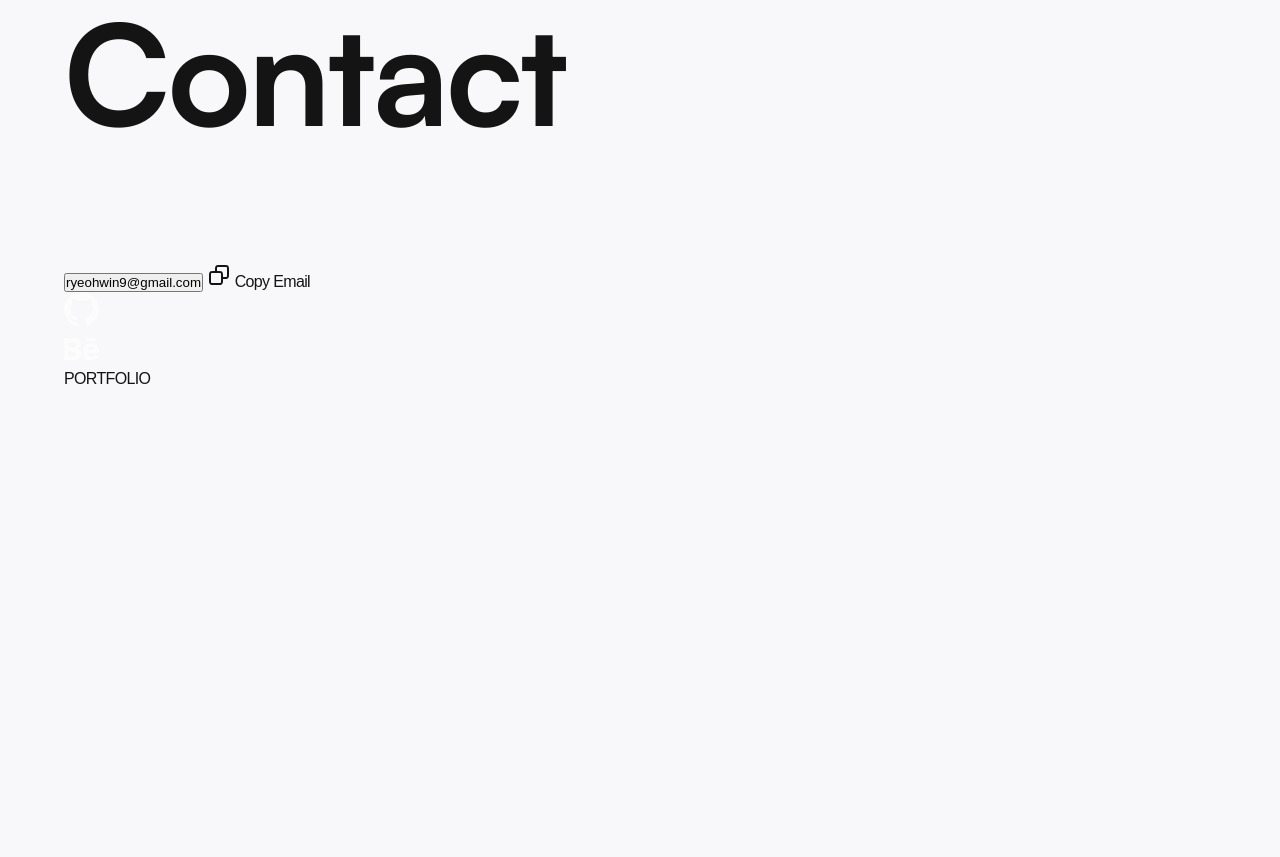
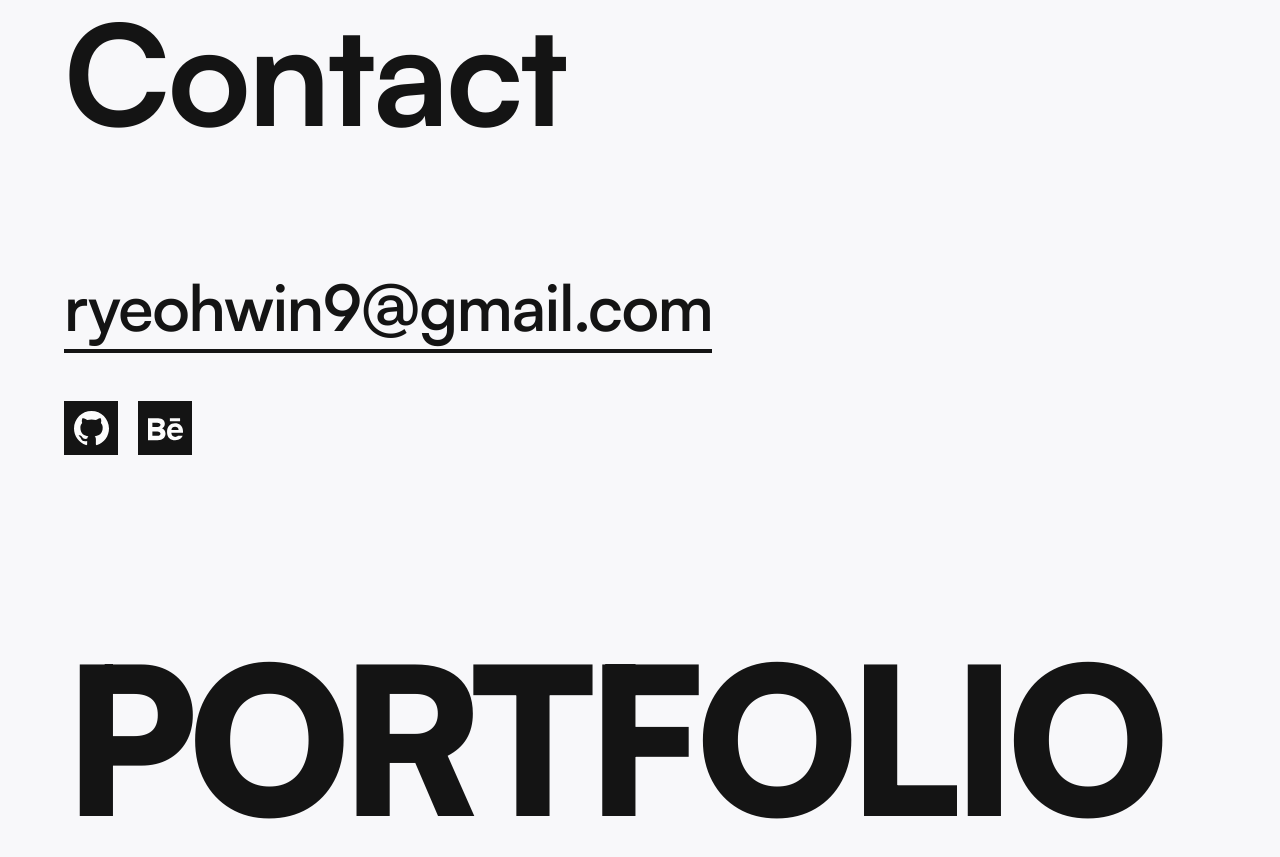
Before and after one commit to ocksoosoo/portfolio, a plain HTML site: page index.html in a window 1280 px wide. Shown: the part 8873-9730 px from the top of the page. Before the commit the page ends 9261 px from the top, so only its background shows below. Drawn offline with nearby package versions, Linux system fonts and the light colour scheme; a web font is replaced by a local one.

Commit message:
feat: complement contact section

```diff
--- a/css/style.css
+++ b/css/style.css
@@ -721,6 +721,89 @@ nav > ul > li > a.is-active::after {
     opacity: 1;
 }
 
+/* contact(footer) */
+.contact__email > button {
+  /* 기본 버튼 스타일 제거 */
+    appearance: none;
+    border: none;
+    background: none;
+    padding: 0;
+    font: inherit;
+    color: inherit;
+
+    position: relative;
+    border-bottom: 4px solid var(--color-text);
+    font-family: var(--font-en);
+    font-size: var(--font-size-display);
+    font-weight: var(--font-weight-semibold);
+    letter-spacing: var(--letter-spacing-en);
+    color: var(--color-text);
+    cursor: pointer;
+  }
+
+.contact__tooltip {
+    position: absolute;
+    /* 임시 배치 */
+    right: 5%;
+    bottom: 0;
+    transform: translateY(50%);
+
+    display: flex;
+    align-items: center;
+    gap: var(--space-3xs);
+    padding: var(--space-3xs) var(--space-2xs);
+
+    background-color: var(--color-primary);
+    border-radius: 999px;
+    font-family: var(--font-en);
+    font-size: 16px;
+    font-weight: var(--font-weight-medium);
+    white-space: nowrap;
+
+    opacity: 0;
+    pointer-events: none;
+    transition: opacity 0.2s;
+}
+
+.contact__email > button:hover .contact__tooltip,
+.contact__email > button:focus-visible .contact__tooltip {
+    opacity: 1;
+}
+
+.contact__socials {
+    display: flex;
+    align-items: center;
+    gap: var(--space-2xs);
+    margin-top: var(--space-l);
+}
+
+.contact__socials a {
+    display: flex;
+    justify-content: center;
+    align-items: center;
+    width: 54px;
+    aspect-ratio: 1;
+    background-color: var(--color-text);
+    color: var(--color-text-reverse);
+    transition: background-color 0.2s color 0.3s;
+}
+
+.contact__socials a:hover {
+    background-color: var(--color-primary);
+    color: var(--color-text);
+}
+
+#contact > .container > p {
+    margin-top: var(--space-4xl);
+    font-family: var(--font-en);
+    font-size: 16vw;
+    font-weight: var(--font-weight-black);
+    letter-spacing: -0.05em;
+    line-height: 1;
+    white-space: nowrap;
+    user-select: none;
+}
+
 /* screen reader only */
 .sr-only {
   position: absolute;
--- a/index.html
+++ b/index.html
@@ -344,16 +344,19 @@
         <div class="container">
             <h2 class="heading">Contact</h2>
             <div class="contact__email">
-                <button>ryeohwin9@gmail.com</button>
-                <span>
-                    <svg xmlns="http://www.w3.org/2000/svg" width="24" height="24" viewBox="0 0 24 24" fill="none">
-                        <path d="M9 9V6.2C9 5.08 9 4.52 9.218 4.092C9.41 3.715 9.715 3.41 10.092 3.218C10.52 3 11.08 3 12.2 3H17.8C18.92 3 19.48 3 19.908 3.218C20.2843 3.40974 20.5903 3.71569 20.782 4.092C21 4.52 21 5.08 21 6.2V11.8C21 12.92 21 13.48 20.782 13.908C20.5903 14.2843 20.2843 14.5903 19.908 14.782C19.48 15 18.92 15 17.803 15H15M9 9H6.2C5.08 9 4.52 9 4.092 9.218C3.71569 9.40974 3.40974 9.71569 3.218 10.092C3 10.52 3 11.08 3 12.2V17.8C3 18.92 3 19.48 3.218 19.908C3.40974 20.2843 3.71569 20.5903 4.092 20.782C4.519 21 5.079 21 6.197 21H11.804C12.921 21 13.48 21 13.908 20.782C14.2843 20.5903 14.5903 20.2843 14.782 19.908C15 19.48 15 18.921 15 17.803V15M9 9H11.8C12.92 9 13.48 9 13.908 9.218C14.2843 9.40974 14.5903 9.71569 14.782 10.092C15 10.519 15 11.079 15 12.197V15" stroke-width="2" stroke-linecap="round" stroke-linejoin="round" stroke="#141414"/>
-                    </svg>
-                    Copy Email
-                </span>
+                <button>
+                    ryeohwin9@gmail.com
+
+                    <span class="contact__tooltip" aria-hidden="true">
+                        <svg xmlns="http://www.w3.org/2000/svg" width="24" height="24" viewBox="0 0 24 24" fill="none">
+                            <path d="M9 9V6.2C9 5.08 9 4.52 9.218 4.092C9.41 3.715 9.715 3.41 10.092 3.218C10.52 3 11.08 3 12.2 3H17.8C18.92 3 19.48 3 19.908 3.218C20.2843 3.40974 20.5903 3.71569 20.782 4.092C21 4.52 21 5.08 21 6.2V11.8C21 12.92 21 13.48 20.782 13.908C20.5903 14.2843 20.2843 14.5903 19.908 14.782C19.48 15 18.92 15 17.803 15H15M9 9H6.2C5.08 9 4.52 9 4.092 9.218C3.71569 9.40974 3.40974 9.71569 3.218 10.092C3 10.52 3 11.08 3 12.2V17.8C3 18.92 3 19.48 3.218 19.908C3.40974 20.2843 3.71569 20.5903 4.092 20.782C4.519 21 5.079 21 6.197 21H11.804C12.921 21 13.48 21 13.908 20.782C14.2843 20.5903 14.5903 20.2843 14.782 19.908C15 19.48 15 18.921 15 17.803V15M9 9H11.8C12.92 9 13.48 9 13.908 9.218C14.2843 9.40974 14.5903 9.71569 14.782 10.092C15 10.519 15 11.079 15 12.197V15" stroke-width="2" stroke-linecap="round" stroke-linejoin="round" stroke="#141414"/>
+                        </svg>
+                        Copy Email
+                    </span>
+                </button>
 
                <ul class="contact__socials">
-                <li class="contact__socials-list">
+                <li>
                     <a href="#">
                         <svg id="github" xmlns="http://www.w3.org/2000/svg" width="35" height="35" viewBox="0 0 35 35" fill="none">
                             <g clip-path="url(#clip0_730_748)">
@@ -361,7 +364,7 @@
                                 <path d="M0 0H35V35H0V0Z" fill="white"/>
                                 </mask>
                                 <g mask="url(#mask0_730_748)">
-                                <path d="M17.5 0C7.83125 0 0 7.83125 0 17.5C0 25.2438 5.00938 31.7844 11.9656 34.1031C12.8406 34.2563 13.1687 33.7313 13.1687 33.2719C13.1687 32.8563 13.1469 31.4781 13.1469 30.0125C8.75 30.8219 7.6125 28.9406 7.2625 27.9563C7.06563 27.4531 6.2125 25.9 5.46875 25.4844C4.85625 25.1563 3.98125 24.3469 5.44688 24.325C6.825 24.3031 7.80938 25.5938 8.1375 26.1187C9.7125 28.7656 12.2281 28.0219 13.2344 27.5625C13.3875 26.425 13.8469 25.6594 14.35 25.2219C10.4563 24.7844 6.3875 23.275 6.3875 16.5813C6.3875 14.6781 7.06563 13.1031 8.18125 11.8781C8.00625 11.4406 7.39375 9.64688 8.35625 7.24063C8.35625 7.24063 9.82187 6.78125 13.1687 9.03438C14.5688 8.64062 16.0562 8.44375 17.5438 8.44375C19.0312 8.44375 20.5188 8.64062 21.9188 9.03438C25.2656 6.75938 26.7313 7.24063 26.7313 7.24063C27.6938 9.64688 27.0813 11.4406 26.9063 11.8781C28.0219 13.1031 28.7 14.6562 28.7 16.5813C28.7 23.2969 24.6094 24.7844 20.7156 25.2219C21.35 25.7688 21.8969 26.8188 21.8969 28.4594C21.8969 30.8 21.875 32.6813 21.875 33.2719C21.875 33.7313 22.2031 34.2781 23.0781 34.1031C26.5521 32.9302 29.5709 30.6975 31.7095 27.7191C33.8481 24.7407 34.999 21.1667 35 17.5C35 7.83125 27.1688 0 17.5 0Z" fill-rule="evenodd" clip-rule="evenodd" fill="#FCFCFC"/>
+                                <path d="M17.5 0C7.83125 0 0 7.83125 0 17.5C0 25.2438 5.00938 31.7844 11.9656 34.1031C12.8406 34.2563 13.1687 33.7313 13.1687 33.2719C13.1687 32.8563 13.1469 31.4781 13.1469 30.0125C8.75 30.8219 7.6125 28.9406 7.2625 27.9563C7.06563 27.4531 6.2125 25.9 5.46875 25.4844C4.85625 25.1563 3.98125 24.3469 5.44688 24.325C6.825 24.3031 7.80938 25.5938 8.1375 26.1187C9.7125 28.7656 12.2281 28.0219 13.2344 27.5625C13.3875 26.425 13.8469 25.6594 14.35 25.2219C10.4563 24.7844 6.3875 23.275 6.3875 16.5813C6.3875 14.6781 7.06563 13.1031 8.18125 11.8781C8.00625 11.4406 7.39375 9.64688 8.35625 7.24063C8.35625 7.24063 9.82187 6.78125 13.1687 9.03438C14.5688 8.64062 16.0562 8.44375 17.5438 8.44375C19.0312 8.44375 20.5188 8.64062 21.9188 9.03438C25.2656 6.75938 26.7313 7.24063 26.7313 7.24063C27.6938 9.64688 27.0813 11.4406 26.9063 11.8781C28.0219 13.1031 28.7 14.6562 28.7 16.5813C28.7 23.2969 24.6094 24.7844 20.7156 25.2219C21.35 25.7688 21.8969 26.8188 21.8969 28.4594C21.8969 30.8 21.875 32.6813 21.875 33.2719C21.875 33.7313 22.2031 34.2781 23.0781 34.1031C26.5521 32.9302 29.5709 30.6975 31.7095 27.7191C33.8481 24.7407 34.999 21.1667 35 17.5C35 7.83125 27.1688 0 17.5 0Z" fill-rule="evenodd" clip-rule="evenodd" fill="currentColor"/>
                                 </g>
                             </g>
                             <defs>
@@ -379,7 +382,7 @@
                                 <path d="M0 0H35V35H0V0Z" fill="white"/>
                             </mask>
                             <g mask="url(#mask0_730_756)">
-                                <path d="M32.0833 10.2087H21.875V7.29199H32.0833V10.2087ZM34.6004 24.792C33.9558 26.6835 31.6415 29.167 27.1615 29.167C22.6785 29.167 19.0473 26.6455 19.0473 20.891C19.0473 15.1889 22.4379 12.2576 27.0185 12.2576C31.5131 12.2576 34.2577 14.8564 34.8571 18.7122C34.9708 19.4501 35.016 20.4447 34.9956 21.833H23.2896C23.4792 26.5157 28.369 26.663 29.9804 24.792H34.6004ZM23.3917 18.9587H30.6323C30.4792 16.7026 28.9756 15.7226 27.02 15.7226C24.8821 15.7226 23.6994 16.8426 23.3917 18.9587ZM9.42958 29.1495H0V7.32262H10.1398C18.1256 7.44074 18.2773 15.2618 14.1065 17.3939C19.1538 19.2314 19.3229 29.1495 9.42958 29.1495ZM4.375 16.042H9.60167C13.2592 16.042 13.8396 11.667 9.14667 11.667H4.375V16.042ZM9.32021 20.417H4.375V24.8153H9.24729C13.7025 24.8153 13.4298 20.417 9.32021 20.417Z" fill="#FCFCFC"/>
+                                <path d="M32.0833 10.2087H21.875V7.29199H32.0833V10.2087ZM34.6004 24.792C33.9558 26.6835 31.6415 29.167 27.1615 29.167C22.6785 29.167 19.0473 26.6455 19.0473 20.891C19.0473 15.1889 22.4379 12.2576 27.0185 12.2576C31.5131 12.2576 34.2577 14.8564 34.8571 18.7122C34.9708 19.4501 35.016 20.4447 34.9956 21.833H23.2896C23.4792 26.5157 28.369 26.663 29.9804 24.792H34.6004ZM23.3917 18.9587H30.6323C30.4792 16.7026 28.9756 15.7226 27.02 15.7226C24.8821 15.7226 23.6994 16.8426 23.3917 18.9587ZM9.42958 29.1495H0V7.32262H10.1398C18.1256 7.44074 18.2773 15.2618 14.1065 17.3939C19.1538 19.2314 19.3229 29.1495 9.42958 29.1495ZM4.375 16.042H9.60167C13.2592 16.042 13.8396 11.667 9.14667 11.667H4.375V16.042ZM9.32021 20.417H4.375V24.8153H9.24729C13.7025 24.8153 13.4298 20.417 9.32021 20.417Z" fill="currentColor"/>
                             </g>
                         </svg>
                     </a>
```
